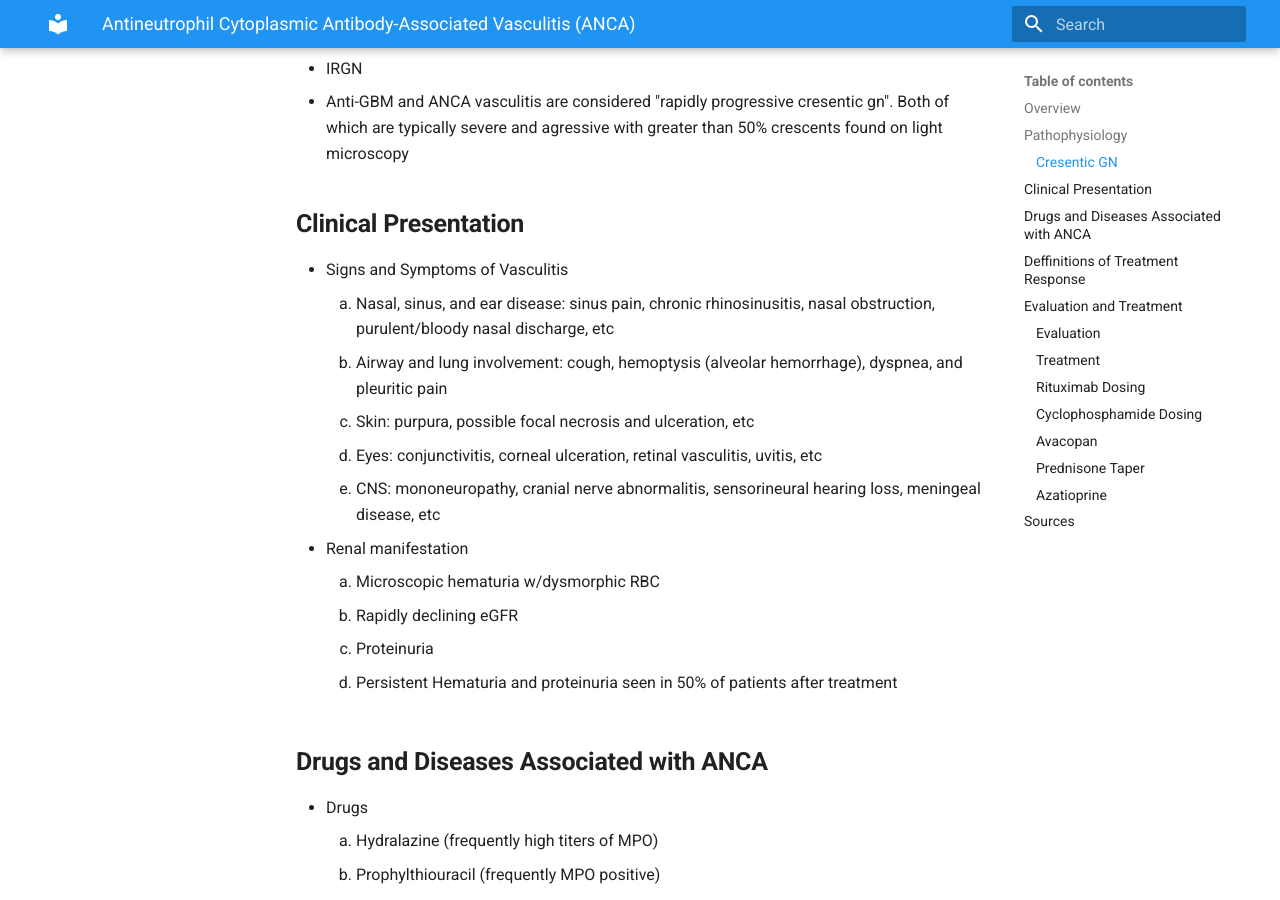
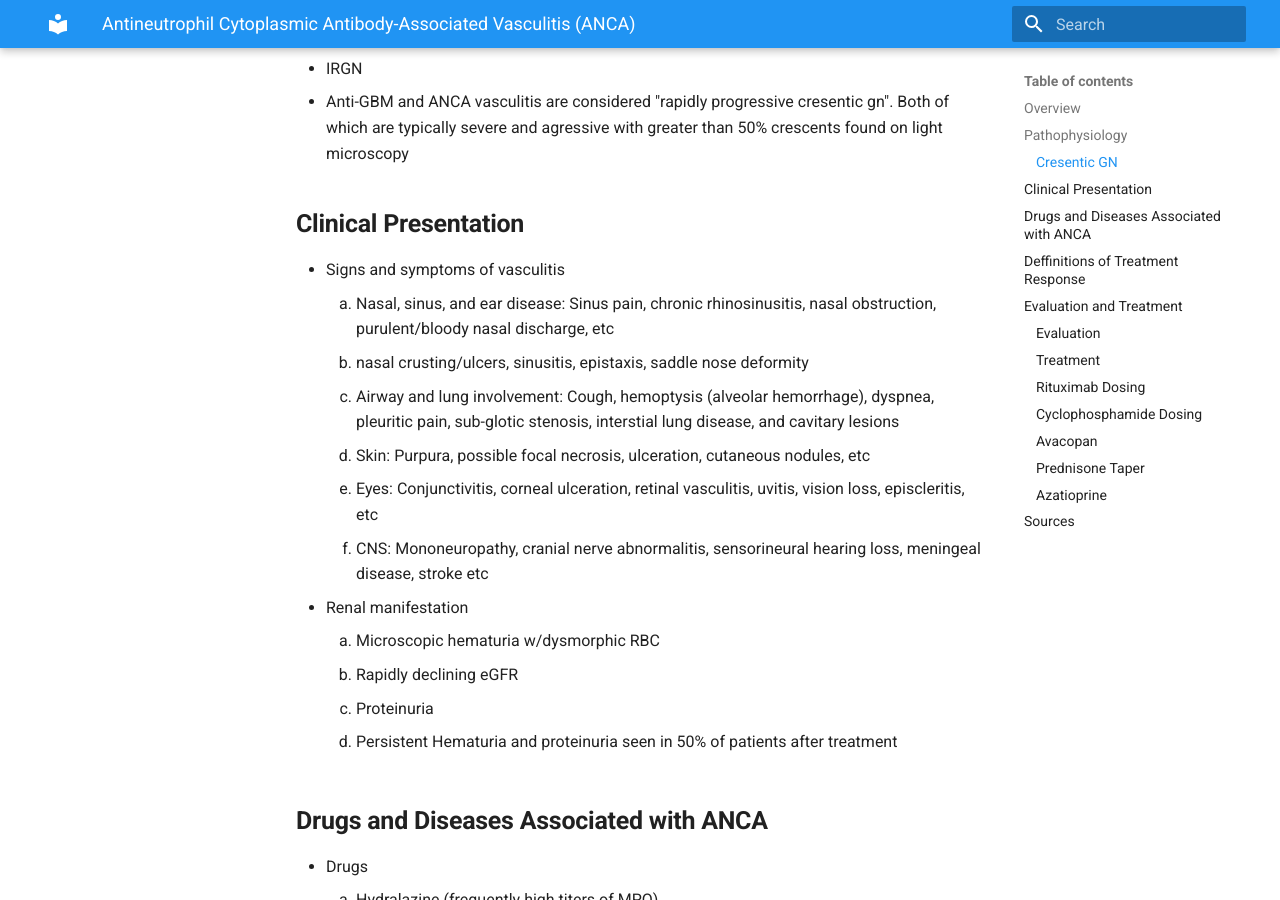
Before and after one commit to TTUNEPH2025/GN, an MkDocs documentation site: the page built from docs/ANCA.md, in a window 1280 px wide and 900 px high, scrolled down 2201 px. Built offline with MkDocs 1.6.1 and Material for MkDocs 9.7.7, drawn with Linux system fonts in a browser that asks for light colours.

Commit message:
Update ANCA.md

```diff
--- a/docs/ANCA.md
+++ b/docs/ANCA.md
@@ -51,12 +51,13 @@
    5. IRGN
  * Anti-GBM and ANCA vasculitis are considered "rapidly progressive cresentic gn". Both of which are typically severe and agressive with greater than 50% crescents found on light microscopy
 ## **Clinical Presentation**
-  * Signs and Symptoms of Vasculitis
-    1. Nasal, sinus, and ear disease: sinus pain, chronic rhinosinusitis, nasal obstruction, purulent/bloody nasal discharge, etc
-    2. Airway and lung involvement: cough, hemoptysis (alveolar hemorrhage), dyspnea, and pleuritic pain
-    4. Skin: purpura, possible focal necrosis and ulceration, etc
-    5. Eyes: conjunctivitis, corneal ulceration, retinal vasculitis, uvitis, etc
-    6. CNS: mononeuropathy, cranial nerve abnormalitis, sensorineural hearing loss, meningeal disease, etc
+  * Signs and symptoms of vasculitis
+    1. Nasal, sinus, and ear disease: Sinus pain, chronic rhinosinusitis, nasal obstruction, purulent/bloody nasal discharge, etc
+      - nasal crusting/ulcers, sinusitis, epistaxis, saddle nose deformity
+    3. Airway and lung involvement: Cough, hemoptysis (alveolar hemorrhage), dyspnea, pleuritic pain, sub-glotic stenosis, interstial lung disease, and cavitary lesions
+    4. Skin: Purpura, possible focal necrosis, ulceration, cutaneous nodules, etc
+    5. Eyes: Conjunctivitis, corneal ulceration, retinal vasculitis, uvitis, vision loss, episcleritis, etc
+    6. CNS: Mononeuropathy, cranial nerve abnormalitis, sensorineural hearing loss, meningeal disease, stroke etc
   * Renal manifestation
     1. Microscopic hematuria w/dysmorphic RBC
     2. Rapidly declining eGFR
```
